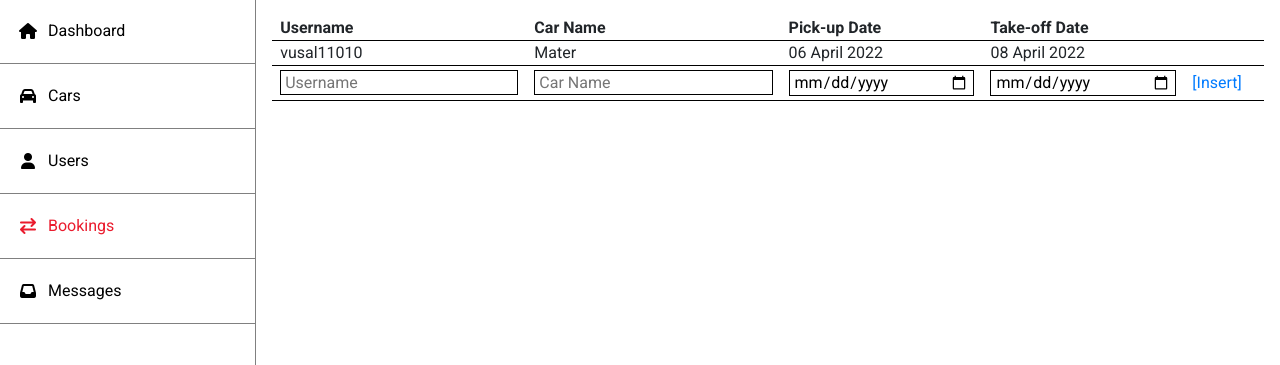
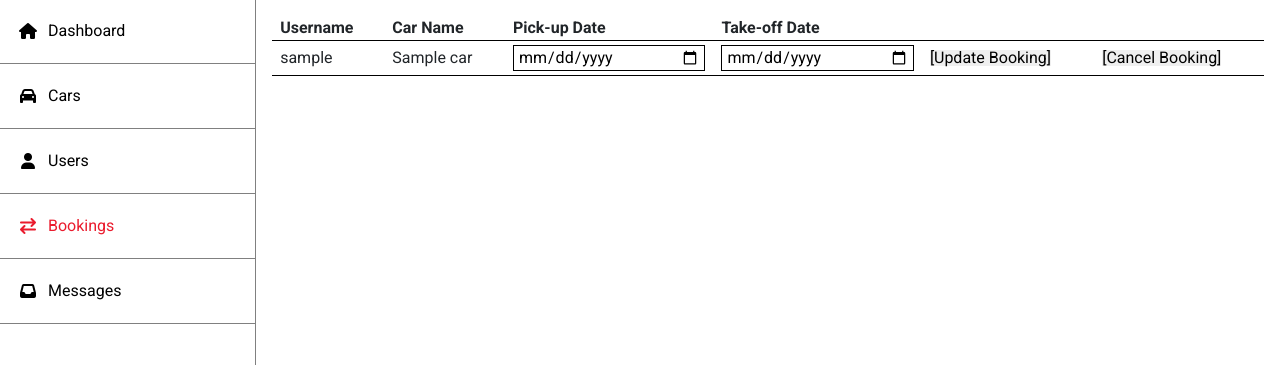
Before and after one commit to iamvusalalakbarov/cars, a PHP site: page /index.php?page=bookings in a window 1280 px wide. Shown: the part 55-420 px from the top of the page. Run offline with PHP 8.4, Linux system fonts and the light colour scheme; the visitor is signed in with stand-in values (Sample User, id 1); tables that the repository leaves empty or names only in its code hold one stand-in row (values such as "Sample post"); some libraries are stand-ins or nearby versions.

Commit message:
Finished back-end of Bookings and Users pages

```diff
--- a/Manager Side/bookings.php
+++ b/Manager Side/bookings.php
@@ -1,3 +1,104 @@
+<?php
+
+$bookings = $db->query(
+    "SELECT b.booking_id, b.user_id, b.car_id, u.username, c.car_name, b.booking_date, b.pickup_date, b.takeoff_date
+    FROM bookings b
+    INNER JOIN users u ON b.user_id = u.user_id
+    INNER JOIN cars c ON b.car_id = c.car_id"
+)->fetchAll(PDO::FETCH_ASSOC);
+
+$payments = $db->query("SELECT * FROM payments")->fetchAll(PDO::FETCH_ASSOC);
+$users = $db->query("SELECT * FROM users")->fetchAll(PDO::FETCH_ASSOC);
+$cars = $db->query("SELECT * FROM cars")->fetchAll(PDO::FETCH_ASSOC);
+
+if (isset($_POST["delete"])) {
+    $id = $_POST["delete"];
+
+    $flag = false;
+
+    foreach ($payments as $payment) {
+        if ($payment["booking_id"] == $id) {
+            $flag = true;
+            break;
+        }
+    }
+
+    if ($flag) {
+        $query = $db->prepare(
+            "DELETE FROM payments
+            WHERE booking_id = ?"
+        );
+        $delete = $query->execute([$id]);
+    }
+
+    $query = $db->prepare(
+        "DELETE FROM bookings
+        WHERE booking_id = ?"
+    );
+    $delete = $query->execute([$id]);
+
+    header("Location:index.php?page=bookings");
+}
+
+if (isset($_POST["update"])) {
+    $booking_id = $_POST["update"];
+    $user_id = $_POST["user_id"];
+    $car_id = $_POST["car_id"];
+    $pickup_date = $_POST["pickup_date"];
+    $takeoff_date = $_POST["takeoff_date"];
+
+    $new_interval = strtotime($takeoff_date) - strtotime($pickup_date);
+    $new_interval = round($new_interval / (24 * 60 * 60));
+
+    foreach ($bookings as $booking) {
+        if ($booking["booking_id"] == $booking_id) {
+            $old_interval = strtotime($booking["takeoff_date"]) - strtotime($booking["pickup_date"]);
+            $old_interval = round($old_interval / (24 * 60 * 60));
+        }
+    }
+
+    if ($pickup_date < $takeoff_date && strtotime($pickup_date) >= strtotime(date("m/d/Y")) && $new_interval == $old_interval) {
+        $totalQuantity = 0;
+
+        foreach ($cars as $car) {
+            if ($car_id == $car["car_id"]) {
+                $totalQuantity = $car["quantity"];
+            }
+        }
+
+        foreach ($bookings as $booking) {
+            if ($car_id == $booking["car_id"] && $booking_id != $booking["booking_id"]) {
+                if (($pickup_date >= $booking["pickup_date"] && $pickup_date <= $booking["takeoff_date"]) || ($takeoff_date >= $booking["pickup_date"] && $takeoff_date <= $booking["takeoff_date"]) || ($pickup_date <= $booking["pickup_date"] && $takeoff_date >= $booking["takeoff_date"])) {
+                    $totalQuantity--;
+                }
+            }
+        }
+
+
+        if ($totalQuantity > 0) {
+            $query = $db->prepare(
+                "UPDATE bookings SET
+                pickup_date = ?,
+                takeoff_date = ?
+                WHERE booking_id = ?"
+            );
+            $update = $query->execute([$pickup_date, $takeoff_date, $booking_id]);
+
+            if ($update) {
+                header("Location:index.php?page=bookings");
+            } else {
+                echo "Update is failed.";
+            }
+        } else {
+            echo "<script>alert('No available car for chosen time interval.');</script>";
+        }
+    } else {
+        echo "<script>alert('Date interval is incorrect!');</script>";
+    }
+}
+
+?>
+
 <section class="rents">
     <table>
         <thead>
@@ -9,19 +110,36 @@
             </tr>
         </thead>
         <tbody>
+            <?php foreach ($bookings as $booking): ?>
                 <tr>
-                        <td>vusal11010</td>
-                        <td>Mater</td>
-                        <td>06 April 2022</td>
-                        <td>08 April 2022</td>
+                    <form method="POST">
+                        <td>
+                            <?php echo $booking["username"]; ?>
+                            <input type="hidden" name="user_id" value="<?php echo $booking["user_id"]; ?>">
+                        </td>
+                        <td>
+                            <?php echo $booking["car_name"]; ?>
+                            <input type="hidden" name="car_id" value="<?php echo $booking["car_id"]; ?>">
+                        </td>
+                        <td>
+                            <input type="date" name="pickup_date" value="<?php echo $booking["pickup_date"]; ?>" required>
+                        </td>
+                        <td>
+                            <input type="date" name="takeoff_date" value="<?php echo $booking["takeoff_date"]; ?>" required>
+                        </td>
+                        <td>
+                            <input type="hidden" name="update" value="<?php echo $booking["booking_id"]; ?>">
+                            <button type="submit">[Update Booking]</button>
+                        </td>
+                    </form>
+                    <form method="POST">
+                        <td>
+                            <input type="hidden" name="delete" value="<?php echo $booking["booking_id"]; ?>">
+                            <button type="submit">[Cancel Booking]</button>
+                        </td>
+                    </form>
                 </tr>
-                    <tr>
-                        <td><input type="text" placeholder="Username"></td>
-                        <td><input type="text" placeholder="Car Name"></td>
-                        <td><input type="date" placeholder="Pick-up Date"></td>
-                        <td><input type="date" placeholder="Take-off Date"></td>
-                        <td><a href="#">[Insert]</a></td>
-                    </tr>
+            <?php endforeach; ?>
         </tbody>
     </table>
 </section>
```
Also changed, not shown: Manager Side/users.php (+31 -33 lines). Lines whose indentation alone changed are shown as unchanged.
